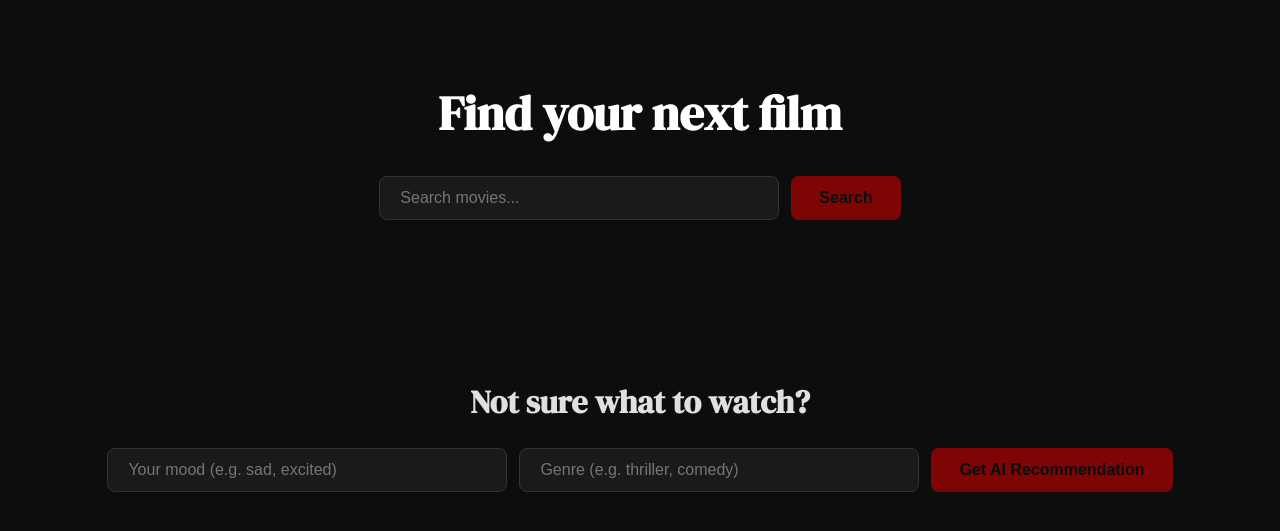
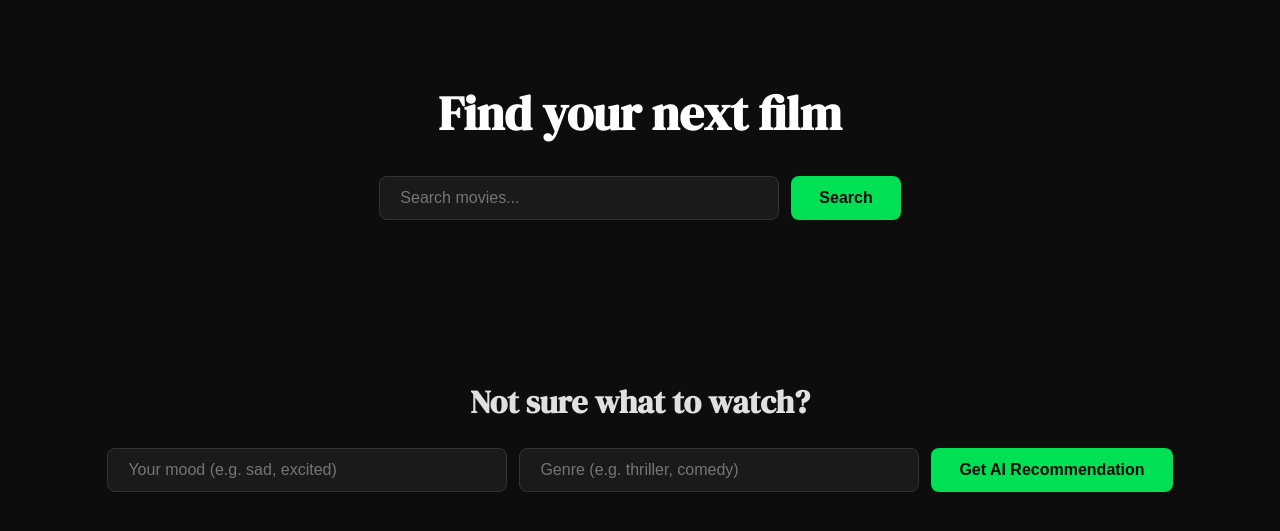
Before and after one commit to alytarek77/MovieApp, a Flask app: page / in a window 1280 px wide. Shown: the part 66-597 px from the top of the page. Run offline with Flask 3, Linux system fonts and the light colour scheme; parts of the project's set-up code (start-up, migrations or seed data) failed here and were passed over.

Commit message:
test: testing auto deploy

```diff
--- a/static/styles.css
+++ b/static/styles.css
@@ -81,7 +81,7 @@ body {
 
 .search-btn {
     padding: 12px 28px;
-    background: #7e0505;
+    background: #00e054;
     color: #0d0d0d;
     border: none;
     border-radius: 8px;
```
